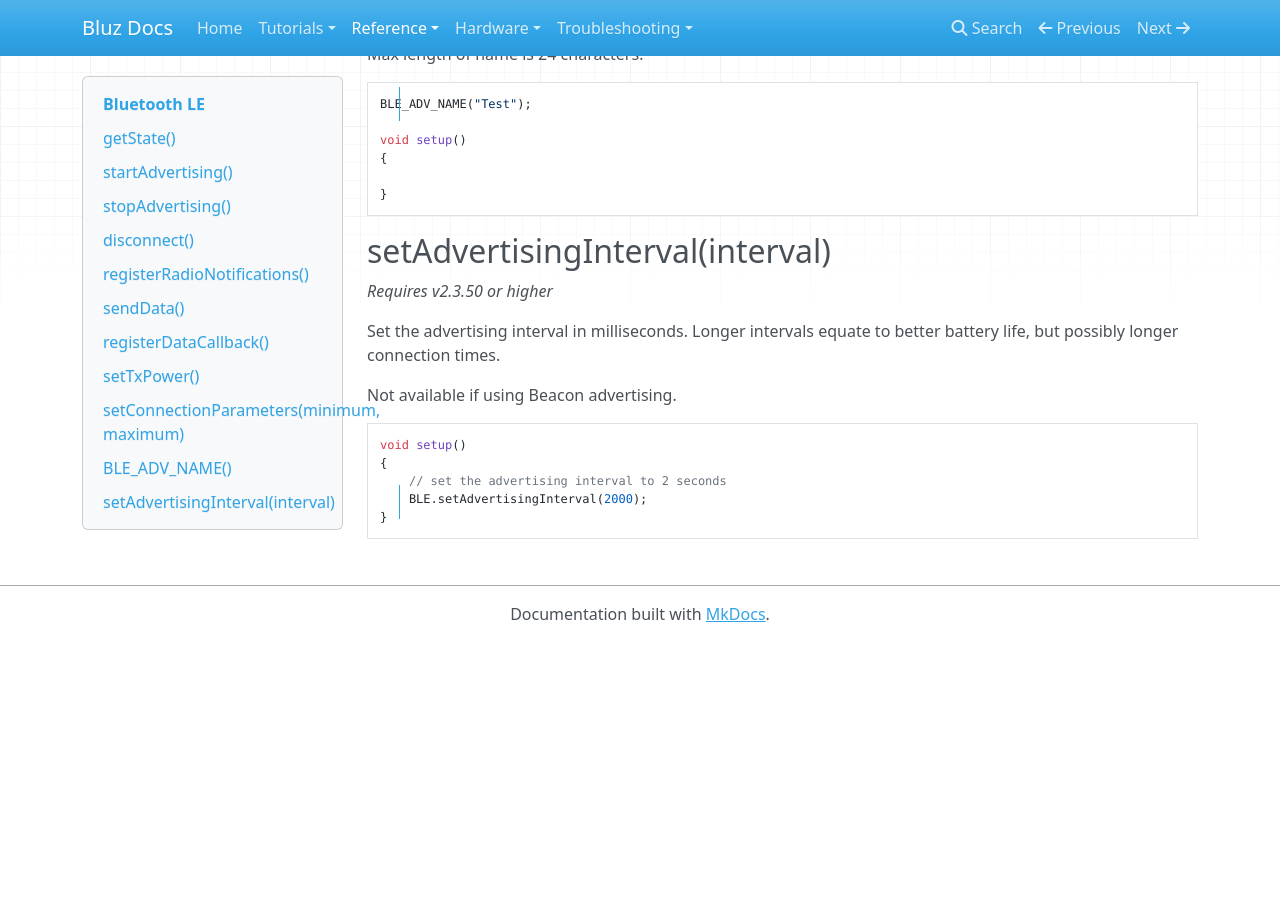
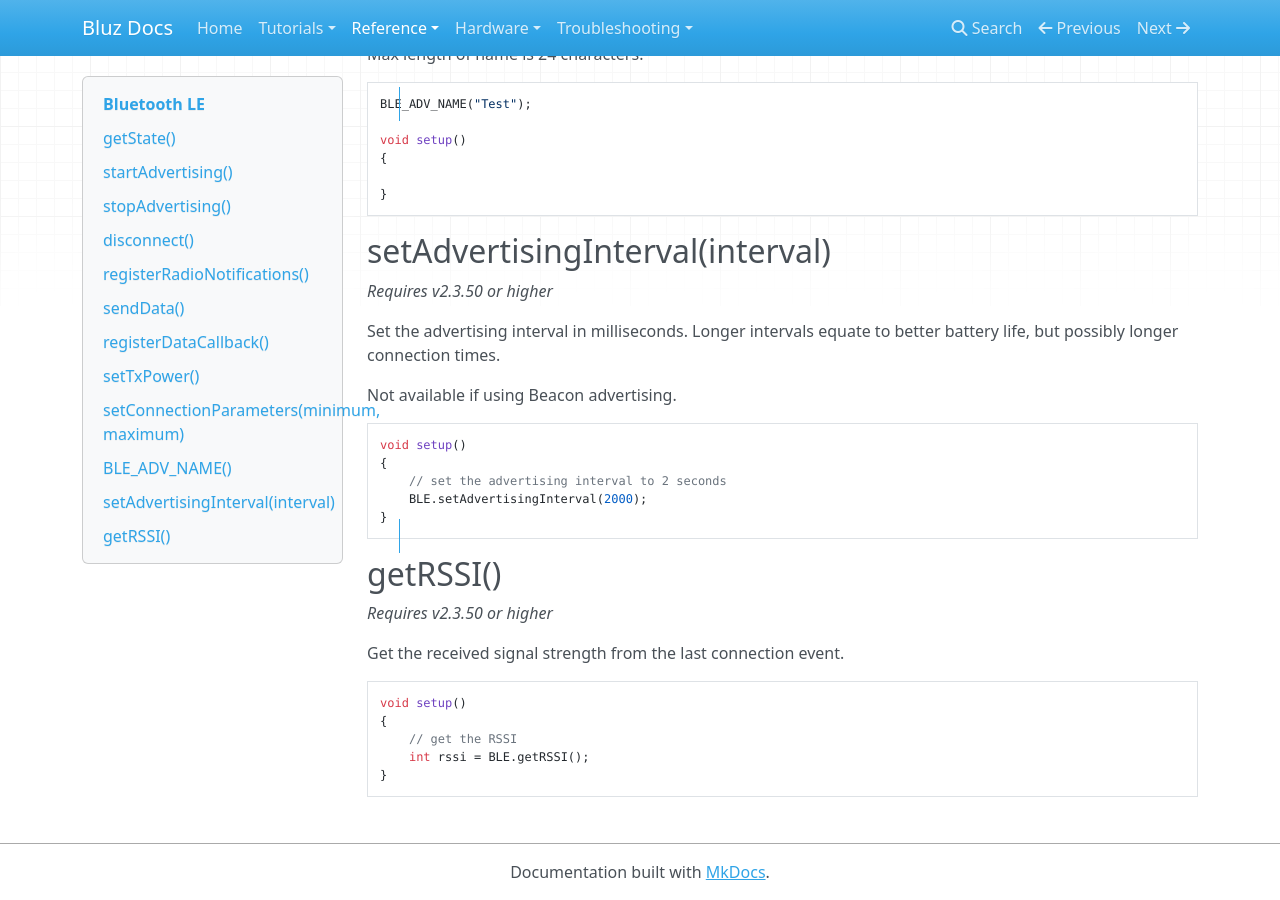
Before and after one commit to bluzDK/bluz-docs, an MkDocs documentation site: the page built from docs/reference/ble.md, in a window 1280 px wide and 900 px high, scrolled down 3040 px. Built offline with MkDocs 1.6.1, drawn with Linux system fonts in a browser that asks for light colours; nearby versions of some CDN libraries; old or Windows-style settings are respelled for this version of MkDocs; before the commit the page ends 3682 px from its top, so only the background shows below that.

Commit message:
add getRSSI function to docs

````diff
--- a/docs/reference/ble.md
+++ b/docs/reference/ble.md
@@ -170,3 +170,17 @@ void setup()
     BLE.setAdvertisingInterval(2000);
 }
 ```
+
+## getRSSI()
+
+_Requires v2.3.50 or higher_
+
+Get the received signal strength from the last connection event.
+
+```C++
+void setup()
+{
+    // get the RSSI
+    int rssi = BLE.getRSSI();
+}
+```
````
